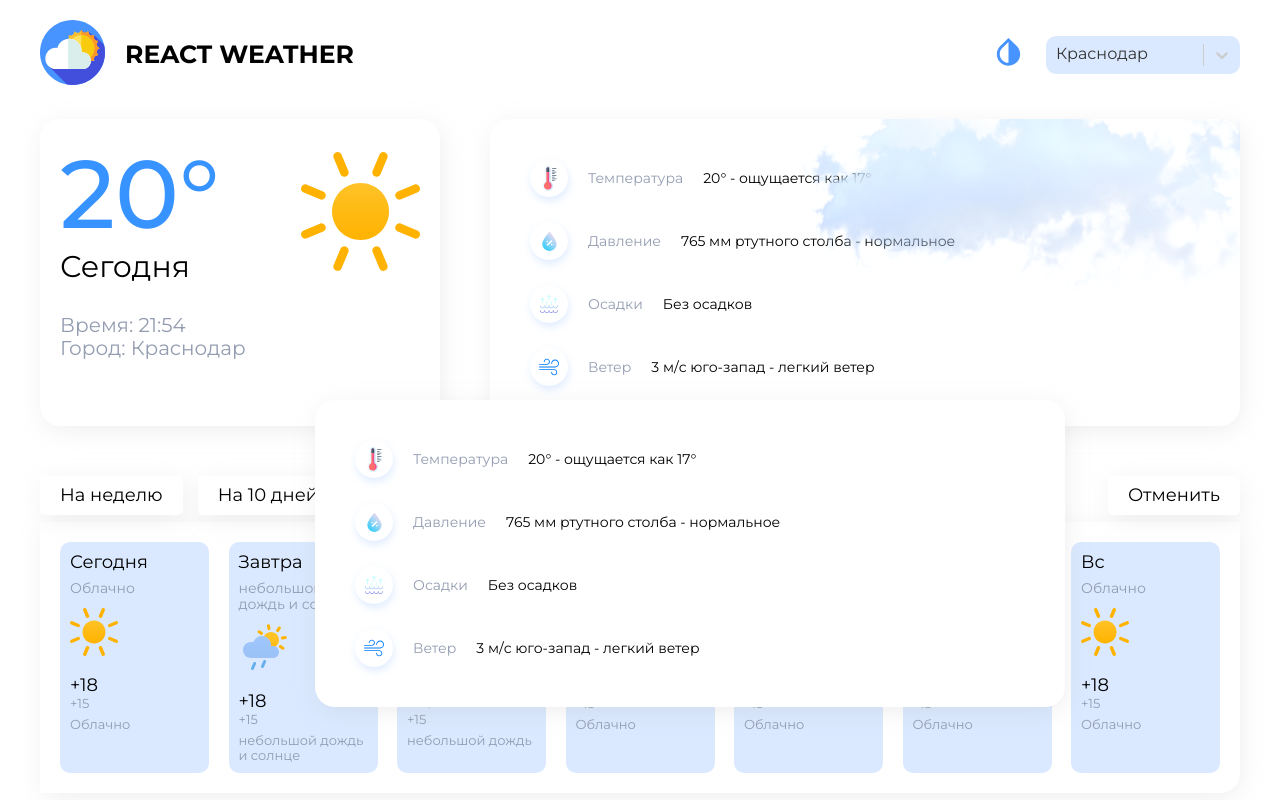
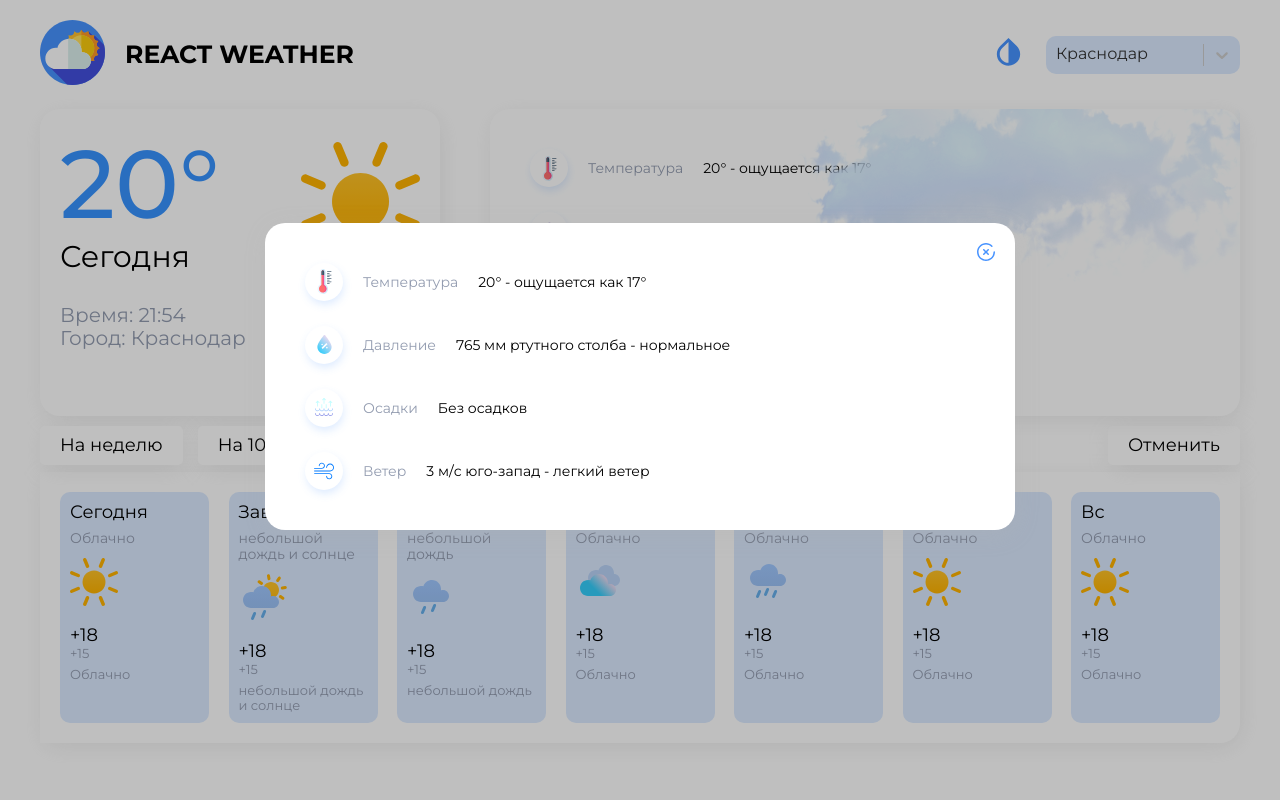
Before and after one commit to sl14888/React-weather-app, a React (Create React App) app: page / in a window 1280 px wide. Built offline with nearby package versions, Linux system fonts and the light colour scheme.

Commit message:
добавлена кнопка закрытия попапа

```diff
--- a/src/App.tsx
+++ b/src/App.tsx
@@ -8,13 +8,15 @@ import Popup from './shared/Popup/Popup';
 
 function App() {
   return (
-    <div className="container">
+    <div className="global-container">
       <Popup />
-      <Header />
-      <Routes>
-        <Route path="/" element={<Home />} />
-        <Route path="month-statistics" element={<MonthStatistics />} />
-      </Routes>
+      <div className="container">
+        <Header />
+        <Routes>
+          <Route path="/" element={<Home />} />
+          <Route path="month-statistics" element={<MonthStatistics />} />
+        </Routes>
+      </div>
     </div>
   );
 }
--- a/src/pages/Home/Home.module.scss
+++ b/src/pages/Home/Home.module.scss
@@ -5,5 +5,5 @@
 .wrapper {
     display: flex;
     justify-content: space-between;
-    margin-bottom: 50px;
+    margin-bottom: 10px;
 }
--- a/src/shared/Header/Header.module.scss
+++ b/src/shared/Header/Header.module.scss
@@ -1,10 +1,10 @@
 .header {
-    margin-top: 20px;
     display: flex;
     align-items: center;
     justify-content: space-between;
     width: 100%;
-    margin-bottom: 30px;
+    padding-top: 20px;
+    margin-bottom: 20px;
 }
 
 .wrapper {
--- a/src/shared/Popup/Popup.module.scss
+++ b/src/shared/Popup/Popup.module.scss
@@ -2,9 +2,9 @@
 
 .popup {
     position: absolute;
-    top: 50%;
-    left: calc(50% - 325px);
-    z-index: 999;
+    top: 30%;
+    left: calc(50% - 375px);
+    z-index: 9999;
     display: flex;
     align-items: center;
     justify-self: center;
@@ -15,3 +15,28 @@
     box-shadow: $box-shadow;
     border-radius: $border-radius;
 }
+
+.blur {
+    position: absolute;
+    z-index: 999;
+    width: 100%;
+    height: 100vh;
+    background: rgba(0, 0, 0, 0.25);
+}
+
+.close {
+    position: absolute;
+    top: 20px;
+    right: 20px;
+    cursor: pointer;
+
+    svg {
+        transition: ease-in-out .5s;
+    }
+
+    &:hover {
+        svg {
+            transform: rotate(360deg);
+        }
+    }
+}
--- a/src/shared/Popup/Popup.tsx
+++ b/src/shared/Popup/Popup.tsx
@@ -1,4 +1,5 @@
 import React from 'react'
+import GlobalSvgSelector from '../../assets/icons/global/GlobalSvgSelector'
 import { Item } from '../../pages/Home/components/ThisDayInfo/ThisDayInfo'
 import ThisDayItem from '../../pages/Home/components/ThisDayInfo/ThisDayItem'
 import s from './Popup.module.scss'
@@ -29,13 +30,19 @@ const Popup = ({ }: Props) => {
         },
     ];
     return (
+        <>
+            <div className={s.blur}></div>
             <div className={s.popup}>
                 <div className={s.this_day_info_items}>
                     {items.map((item: Item) => (
                         <ThisDayItem key={item.icon_id} item={item} />
                     ))}
                 </div>
+                <div className={s.close}>
+                    <GlobalSvgSelector id='close' />
                 </div>
+            </div>
+        </>
     )
 }
 
--- a/src/styles/index.scss
+++ b/src/styles/index.scss
@@ -8,6 +8,7 @@
 }
 
 body {
+    position: relative;
     font-family: 'Montserrat',
         sans-serif;
 }
```
Lines whose indentation alone changed are shown as unchanged.
